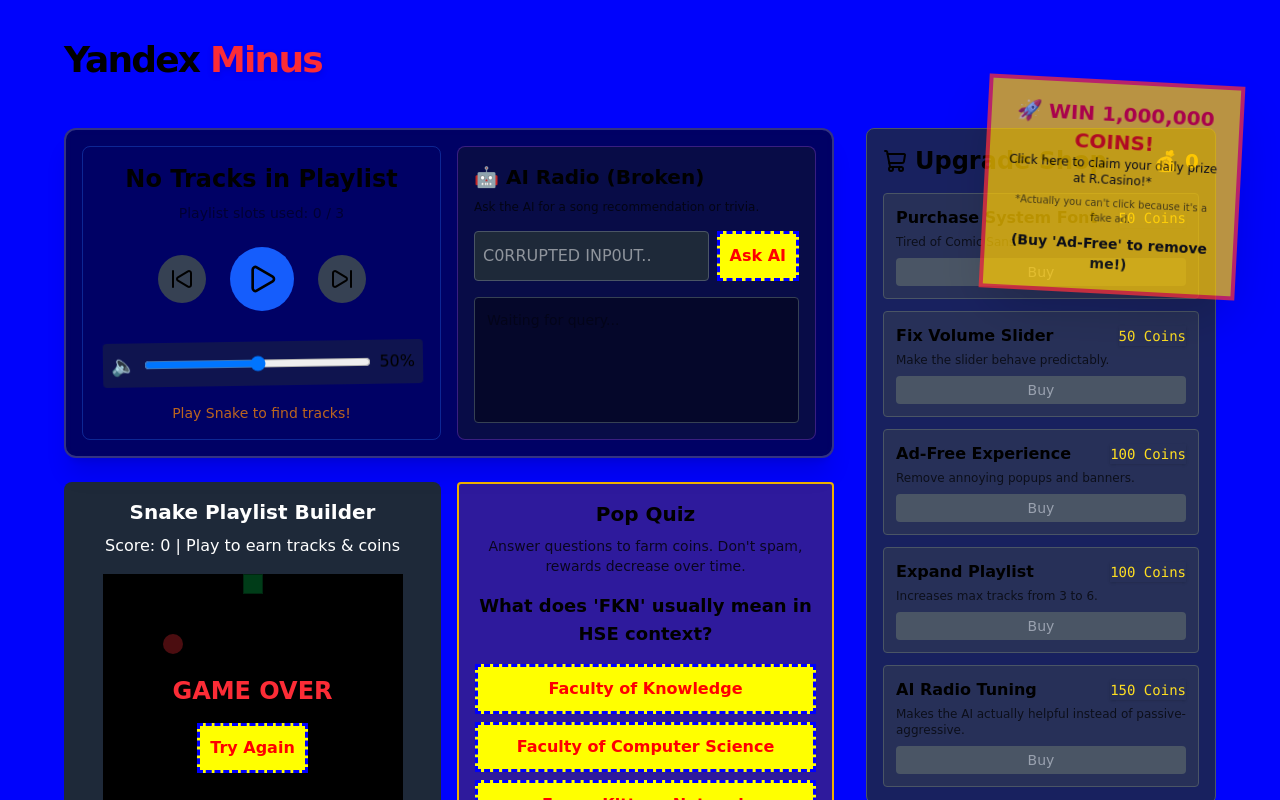
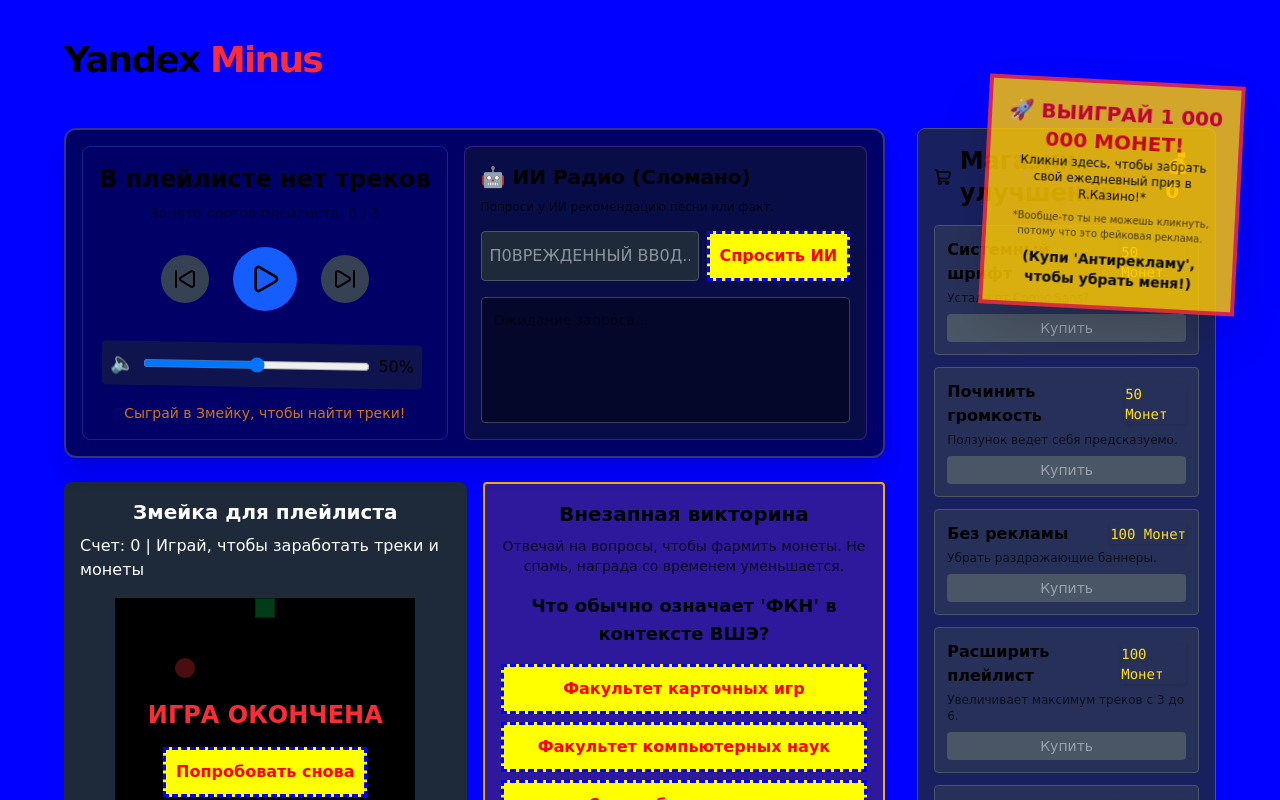
Before and after one commit to bibihoya/yandex-goodmusic, a React app: page / in a window 1280 px wide. Shown: the top 800 px of the page. Built offline with nearby package versions, Linux system fonts and the light colour scheme; the HTML template or start-up script is replaced by a standard one.

Commit message:
[FIX] translated to Russian

```diff
--- a/src/App.jsx
+++ b/src/App.jsx
@@ -10,14 +10,14 @@
 function ErrorBoundaryFallback({ error }) {
   return (
     <div className="p-8 bg-red-900 text-white font-mono h-screen flex flex-col items-center justify-center">
-      <h1 className="text-4xl mb-4 text-yellow-300">FATAL SYSTEM ERROR</h1>
-      <p className="mb-4">The music stopped. And so did the React tree.</p>
+      <h1 className="text-4xl mb-4 text-yellow-300">ФАТАЛЬНАЯ СИСТЕМНАЯ ОШИБКА</h1>
+      <p className="mb-4">Музыка остановилась. Как и дерево React.</p>
       <pre className="bg-black/50 p-4 rounded max-w-2xl overflow-auto">{error.message}</pre>
       <button
         className="mt-8 px-6 py-2 bg-yellow-500 text-black font-bold hover:bg-yellow-400"
         onClick={() => window.location.reload()}
       >
-        Reboot System
+        Перезагрузить систему
       </button>
     </div>
   );
@@ -47,10 +47,10 @@
 
   return (
     <div className="fixed top-20 right-10 w-64 bg-yellow-400 border-4 border-red-500 p-4 text-center z-40 transform rotate-3 shadow-2xl animate-pulse text-black">
-      <h3 className="font-extrabold text-xl text-red-600 flash">🚀 WIN 1,000,000 COINS!</h3>
-      <p className="text-xs mb-2">Click here to claim your daily prize at R.Casino!*</p>
-      <p className="text-[10px] opacity-70">*Actually you can't click because it's a fake ad.</p>
-      <p className="mt-2 text-sm font-bold">(Buy 'Ad-Free' to remove me!)</p>
+      <h3 className="font-extrabold text-xl text-red-600 flash">🚀 ВЫИГРАЙ 1 000 000 МОНЕТ!</h3>
+      <p className="text-xs mb-2">Кликни здесь, чтобы забрать свой ежедневный приз в R.Казино!*</p>
+      <p className="text-[10px] opacity-70">*Вообще-то ты не можешь кликнуть, потому что это фейковая реклама.</p>
+      <p className="mt-2 text-sm font-bold">(Купи 'Антирекламу', чтобы убрать меня!)</p>
     </div>
   );
 }
@@ -73,7 +73,7 @@
               target="_blank" rel="noreferrer"
               className="text-yellow-400 animate-bounce font-bold"
            >
-             ✨ Get Normal Version ✨
+             ✨ Получить нормальную версию ✨
            </a>
         )}
       </header>
@@ -99,8 +99,8 @@
       </main>
 
       <footer className="mt-16 text-center text-sm opacity-50 pb-8">
-        <p>A completely functional, totally not broken mockup for Yandex Minus hackathon.</p>
-        <p>Warning: Contains high levels of "features".</p>
+        <p>Абсолютно рабочий, совершенно не сломанный макет для хакатона Яндекс Минус.</p>
+        <p>Внимание: Содержит высокий уровень «фич».</p>
       </footer>
     </div>
   );
--- a/src/api/aiRadio.js
+++ b/src/api/aiRadio.js
@@ -4,10 +4,10 @@
   if (!isUpgraded) {
     // Return nonsense or random delayed reply simulating awful service
     const nonsense = [
-      "I am currently computing the answer... 100 years remaining.",
-      "Bzzt... 404 Radio Not Found. Listen to the sound of silence.",
-      "Could you repeat that? I was busy indexing your browser history.",
-      "Error: Too much logic detected. Reverting to basic mode."
+      "Вычисляю ответ... осталось 100 лет.",
+      "Бззт... 404 Радио не найдено. Слушай звук тишины.",
+      "Не могли бы вы повторить? Я был занят индексацией вашей истории браузера.",
+      "Ошибка: Обнаружено слишком много логики. Возврат в базовый режим."
     ];
     return new Promise(resolve => {
         setTimeout(() => resolve(nonsense[Math.floor(Math.random() * nonsense.length)]), 1500 + Math.random() * 2000);
@@ -29,7 +29,7 @@
       body: JSON.stringify({
         "model": "google/gemma-2-9b-it",
         "messages": [
-          {"role": "system", "content": "You are a helpful, very brief music DJ AI."},
+          {"role": "system", "content": "Ты полезный, очень краткий музыкальный ИИ-диджей."},
           {"role": "user", "content": query}
         ]
       })
@@ -38,6 +38,6 @@
     return data.choices[0].message.content;
   } catch (error) {
     console.warn("AI API fallback active:", error);
-    return `You asked for: "${query}". I am currently in Offline Premium mode, so I will pretend I fulfilled your request. Enjoy the imaginary tunes!`;
+    return `Вы попросили: "${query}". В настоящее время я нахожусь в режиме Офлайн Премиум, поэтому я сделаю вид, что выполнил ваш запрос. Наслаждайтесь воображаемыми мелодиями!`;
   }
 }
--- a/src/components/DevLog.jsx
+++ b/src/components/DevLog.jsx
@@ -28,7 +28,7 @@
 
   return (
     <div className="fixed bottom-4 right-4 w-80 bg-black/90 border border-red-500 rounded p-3 text-red-500 font-mono text-xs z-50 overflow-hidden shadow-[0_0_15px_rgba(255,0,0,0.5)]">
-      <h4 className="border-b border-red-900 pb-1 mb-2">🐛 DevLog (Feature, not bug)</h4>
+      <h4 className="border-b border-red-900 pb-1 mb-2">🐛 ДевЛог (Фича, а не баг)</h4>
       <div className="flex flex-col gap-1 max-h-32 overflow-y-auto">
         {logs.map((log, i) => (
           <div key={i} className="whitespace-pre-wrap">{log}</div>
--- a/src/components/Player.jsx
+++ b/src/components/Player.jsx
@@ -14,7 +14,7 @@
   const [aiResponse, setAiResponse] = useState('');
   const [isAiLoading, setIsAiLoading] = useState(false);
 
-  const track = playlist[currentIdx] || "No Tracks in Playlist";
+  const track = playlist[currentIdx] || "В плейлисте нет треков";
 
   const handleNext = () => {
       if (playlist.length === 0) return;
@@ -45,7 +45,7 @@
             {track}
         </h2>
         <div className="text-sm opacity-50 mb-6">
-            Playlist slots used: {playlist.length} / {uiState.maxPlaylistSize}
+            Занято слотов плейлиста: {playlist.length} / {uiState.maxPlaylistSize}
         </div>
 
         <div className="flex items-center gap-6 mb-4">
@@ -64,7 +64,7 @@
 
         {playlist.length === 0 && (
             <p className="mt-4 text-orange-400 text-sm animate-pulse">
-                Play Snake to find tracks!
+                Сыграй в Змейку, чтобы найти треки!
             </p>
         )}
       </div>
@@ -72,16 +72,16 @@
       {/* AI Radio Section */}
       <div className="flex-1 flex flex-col p-4 border border-purple-500/30 rounded-lg bg-gray-900/50">
           <h3 className="text-xl font-bold mb-2 flex items-center gap-2">
-              🤖 AI Radio {uiState.aiTuned ? '(Premium)' : '(Broken)'}
+              🤖 ИИ Радио {uiState.aiTuned ? '(Премиум)' : '(Сломано)'}
           </h3>
-          <p className="text-xs mb-4 opacity-70">Ask the AI for a song recommendation or trivia.</p>
+          <p className="text-xs mb-4 opacity-70">Попроси у ИИ рекомендацию песни или факт.</p>
 
           <div className="flex gap-2 mb-4">
               <input
                   type="text"
                   value={aiQuery}
                   onChange={(e) => setAiQuery(e.target.value)}
-                  placeholder={uiState.aiTuned ? "E.g. Recommend some jazz" : "C0RRUPTED INP0UT.."}
+                  placeholder={uiState.aiTuned ? "Например: Посоветуй немного джаза" : "П0ВРЕЖДЕННЫЙ ВВ0Д.."}
                   className="flex-1 p-2 bg-gray-800 text-white rounded border border-gray-600"
               />
               <button
@@ -89,12 +89,12 @@
                   disabled={isAiLoading}
                   className="btn-primary whitespace-nowrap"
               >
-                  {isAiLoading ? '...' : 'Ask AI'}
+                  {isAiLoading ? '...' : 'Спросить ИИ'}
               </button>
           </div>
 
           <div className="flex-1 p-3 bg-black/40 rounded border border-gray-700 text-sm overflow-y-auto min-h-[100px]">
-              {aiResponse ? aiResponse : <span className="opacity-40">Waiting for query...</span>}
+              {aiResponse ? aiResponse : <span className="opacity-40">Ожидание запроса...</span>}
           </div>
       </div>
     </div>
--- a/src/components/Quiz.jsx
+++ b/src/components/Quiz.jsx
@@ -4,32 +4,32 @@
 const QUESTIONS = [
   {
     difficulty: 'easy',
-    q: "What does 'FKN' usually mean in HSE context?",
-    options: ["Faculty of Knowledge", "Faculty of Computer Science", "Funny Kittens Network"],
+    q: "Что обычно означает 'ФКН' в контексте ВШЭ?",
+    options: ["Факультет карточных игр", "Факультет компьютерных наук", "Сеть забавных котят"],
     a: 1
   },
   {
     difficulty: 'easy',
-    q: "When you try to exit Vim, what happens?",
-    options: ["You successfully exit", "You reboot the PC", "You generate random characters in fear"],
+    q: "Что происходит, когда вы пытаетесь выйти из Vim?",
+    options: ["Вы успешно выходите", "Вы перезагружаете ПК", "Вы в ужасе печатаете случайные символы"],
     a: 2
   },
   {
     difficulty: 'medium',
-    q: "Is mayonnaise an instrument?",
-    options: ["Yes, Patrick", "No"],
+    q: "Является ли майонез музыкальным инструментом?",
+    options: ["Да, Патрик", "Нет"],
     a: 1
   },
   {
     difficulty: 'medium',
-    q: "What does 'Yandex Minus' stand for?",
-    options: ["A discount tier", "The opposite of Plus", "When your code is so bad it removes features"],
+    q: "Что означает 'Яндекс Минус'?",
+    options: ["Скидочный уровень", "Противоположность Плюсу", "Когда твой код настолько плох, что удаляет фичи"],
     a: 2
   },
   {
     difficulty: 'hard',
-    q: "How many hours of sleep does a hackathon participant get?",
-    options: ["8", "0-2", "-1 (Time debt)"],
+    q: "Сколько часов спит участник хакатона?",
+    options: ["8", "0-2", "-1 (Временной долг)"],
     a: 2
   }
 ];
@@ -49,9 +49,9 @@
       if (diffCount > 5) reward = 2; // diminishing returns
 
       updateQuizProgress(question.difficulty, reward);
-      setMessage(`Correct! +${reward} coins.`);
+      setMessage(`Верно! +${reward} монет.`);
     } else {
-       setMessage("Wrong. Skill issue.");
+       setMessage("Неправильно. Проблема навыка (Skill issue).");
     }
 
     setTimeout(() => {
@@ -64,8 +64,8 @@
 
   return (
     <div className="p-4 bg-yellow-900/40 border-2 border-yellow-500 rounded text-center">
-      <h3 className="text-xl font-bold mb-2">Pop Quiz</h3>
-      <p className="text-sm opacity-80 mb-4">Answer questions to farm coins. Don't spam, rewards decrease over time.</p>
+      <h3 className="text-xl font-bold mb-2">Внезапная викторина</h3>
+      <p className="text-sm opacity-80 mb-4">Отвечай на вопросы, чтобы фармить монеты. Не спамь, награда со временем уменьшается.</p>
 
       {!message ? (
         <div>
--- a/src/components/Shop.jsx
+++ b/src/components/Shop.jsx
@@ -2,11 +2,11 @@
 import { ShoppingCart, Check } from 'lucide-react';
 
 const UPGRADES = [
-  { id: 'font_normal', name: 'Purchase System Font', cost: 50, desc: 'Tired of Comic Sans?' },
-  { id: 'volume_slider_fixed', name: 'Fix Volume Slider', cost: 50, desc: 'Make the slider behave predictably.' },
-  { id: 'ad_free', name: 'Ad-Free Experience', cost: 100, desc: 'Remove annoying popups and banners.' },
-  { id: 'playlist_expanded_1', name: 'Expand Playlist', cost: 100, desc: 'Increases max tracks from 3 to 6.' },
-  { id: 'ai_tuning', name: 'AI Radio Tuning', cost: 150, desc: 'Makes the AI actually helpful instead of passive-aggressive.' }
+  { id: 'font_normal', name: 'Системный шрифт', cost: 50, desc: 'Устали от Comic Sans?' },
+  { id: 'volume_slider_fixed', name: 'Починить громкость', cost: 50, desc: 'Ползунок ведет себя предсказуемо.' },
+  { id: 'ad_free', name: 'Без рекламы', cost: 100, desc: 'Убрать раздражающие баннеры.' },
+  { id: 'playlist_expanded_1', name: 'Расширить плейлист', cost: 100, desc: 'Увеличивает максимум треков с 3 до 6.' },
+  { id: 'ai_tuning', name: 'Настройка ИИ', cost: 150, desc: 'Делает ИИ полезным, а не пассивно-агрессивным.' }
 ];
 
 export default function Shop() {
@@ -16,7 +16,7 @@
     <div className="p-4 bg-gray-800/80 rounded-lg border border-gray-600 w-full max-w-md">
       <div className="flex items-center justify-between mb-4">
         <h2 className="text-2xl font-bold flex items-center gap-2">
-          <ShoppingCart /> Upgrade Shop
+          <ShoppingCart /> Магазин улучшений
         </h2>
         <div className="text-xl font-bold text-yellow-400">
           💰 {coins}
@@ -33,7 +33,7 @@
               <div className="flex justify-between items-center mb-1">
                 <span className="font-semibold">{upgrade.name}</span>
                 <span className="text-sm font-mono text-yellow-300 ml-2 shadow-sm">
-                  {isPurchased ? 'OWNED' : `${upgrade.cost} Coins`}
+                  {isPurchased ? 'КУПЛЕНО' : `${upgrade.cost} Монет`}
                 </span>
               </div>
               <div className="text-xs opacity-70 mb-2">{upgrade.desc}</div>
@@ -49,7 +49,7 @@
                       : 'bg-gray-600 text-gray-400 cursor-not-allowed'
                 }`}
               >
-                {isPurchased ? <span className="flex items-center justify-center gap-1"><Check size={16} /> Applied</span> : 'Buy'}
+                {isPurchased ? <span className="flex items-center justify-center gap-1"><Check size={16} /> Применено</span> : 'Купить'}
               </button>
             </div>
           );
--- a/src/components/VolumeControl.jsx
+++ b/src/components/VolumeControl.jsx
@@ -22,7 +22,7 @@
       const jump = Math.random() > 0.5 ? Math.random() * 80 : e.target.value;
       setVolume(jump);
       // throw an intentional silent error for DevLog
-      if (Math.random() > 0.8) setTimeout(() => { throw new Error("Volume slider detached from reality"); }, 10);
+      if (Math.random() > 0.8) setTimeout(() => { throw new Error("Ползунок громкости оторвался от реальности"); }, 10);
     } else {
       setVolume(e.target.value);
     }
--- a/src/games/SnakeGame.jsx
+++ b/src/games/SnakeGame.jsx
@@ -114,8 +114,8 @@
 
   return (
     <div className="flex flex-col items-center p-4 bg-gray-800 rounded-lg text-white">
-      <h2 className="text-xl font-bold mb-2">Snake Playlist Builder</h2>
-      <p className="mb-4">Score: {score} | Play to earn tracks & coins</p>
+      <h2 className="text-xl font-bold mb-2">Змейка для плейлиста</h2>
+      <p className="mb-4">Счет: {score} | Играй, чтобы заработать треки и монеты</p>
 
       <div
         className="relative bg-black"
@@ -144,12 +144,12 @@
         />
         {gameOver && (
           <div className="absolute inset-0 bg-black/70 flex flex-col items-center justify-center">
-            <p className="text-red-500 font-bold text-2xl mb-4">GAME OVER</p>
-            <button onClick={resetGame} className="btn-primary">Try Again</button>
+            <p className="text-red-500 font-bold text-2xl mb-4">ИГРА ОКОНЧЕНА</p>
+            <button onClick={resetGame} className="btn-primary">Попробовать снова</button>
           </div>
         )}
       </div>
-      <p className="mt-4 text-xs opacity-70 border p-2 border-dashed">Use Arrow Keys to move. Eating apples grants 5 coins and tries to discover a new track for your playlist if you have slots open.</p>
+      <p className="mt-4 text-xs opacity-70 border p-2 border-dashed">Используйте стрелки для движения. Поедание яблок дает 5 монет и пытается открыть новый трек для плейлиста, если есть свободные слоты.</p>
     </div>
   );
 }
--- a/src/index.css
+++ b/src/index.css
@@ -107,5 +107,4 @@
   height: 100%;
   margin: 0;
   padding: 0;
-  overflow: hidden;
 }
```
